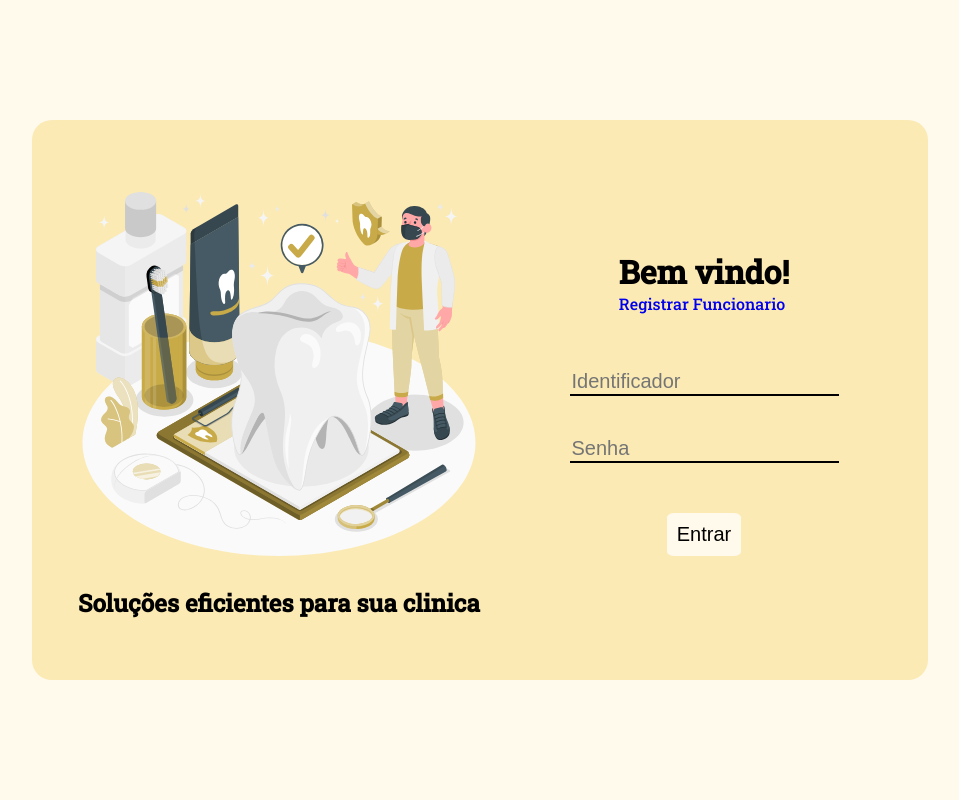
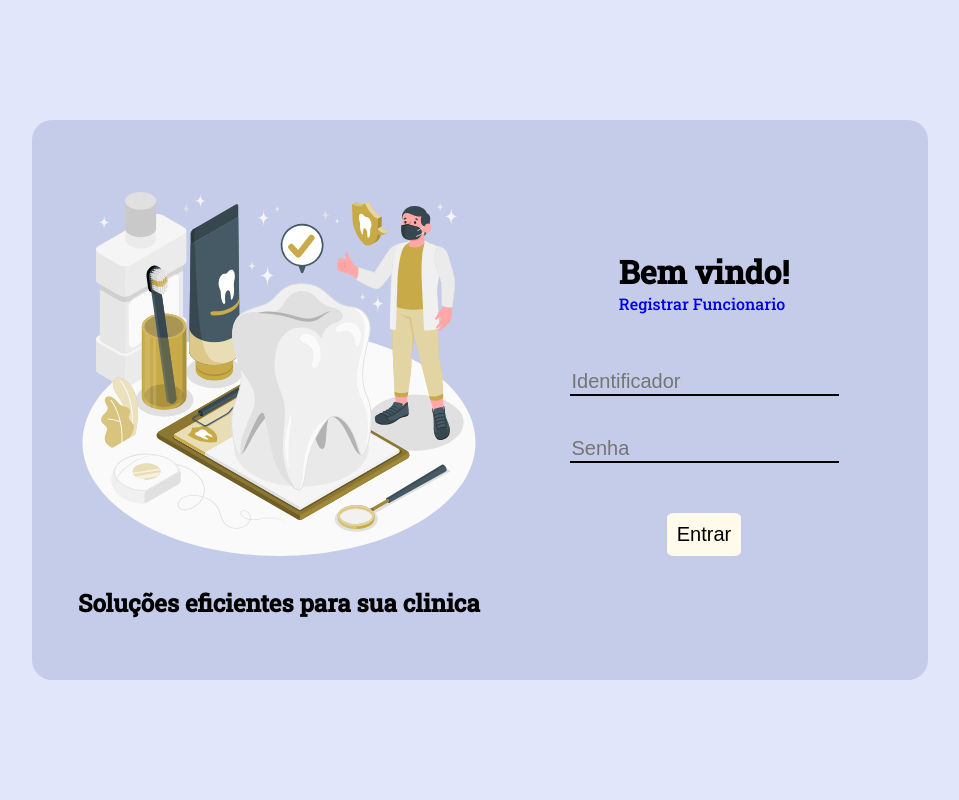
Before and after one commit to gabrielcoffee/StepView, a PHP site: page /main.html in a window 1280 px wide. Shown: the whole page, without its empty margins (160-1119 px from the left). Run offline with PHP 8.4, Linux system fonts and the light colour scheme.

Commit message:
Update main.css

```diff
--- a/main.css
+++ b/main.css
@@ -2,7 +2,7 @@
 
 body{
     margin: 0;
-    background: #FFFAEB;
+    background: #E1E6FA;
     border: 0;
     box-sizing: border-box;
     padding: 0;
@@ -20,7 +20,7 @@ body{
 
 
 .container {
-    background: #FBEAB4;
+    background: #c5cce9;
     width: 70vw;
     height: 70vh;
     border-radius: 20px;
@@ -83,7 +83,7 @@ body{
     font-size: 20px;
     font: "open sans extra bold";
     margin: 20px;
-    background: #FBEAB4;
+    background: #c5cce9;
     border: none;
     border-bottom: 2px solid rgb(0, 0, 0);;
 }
```
